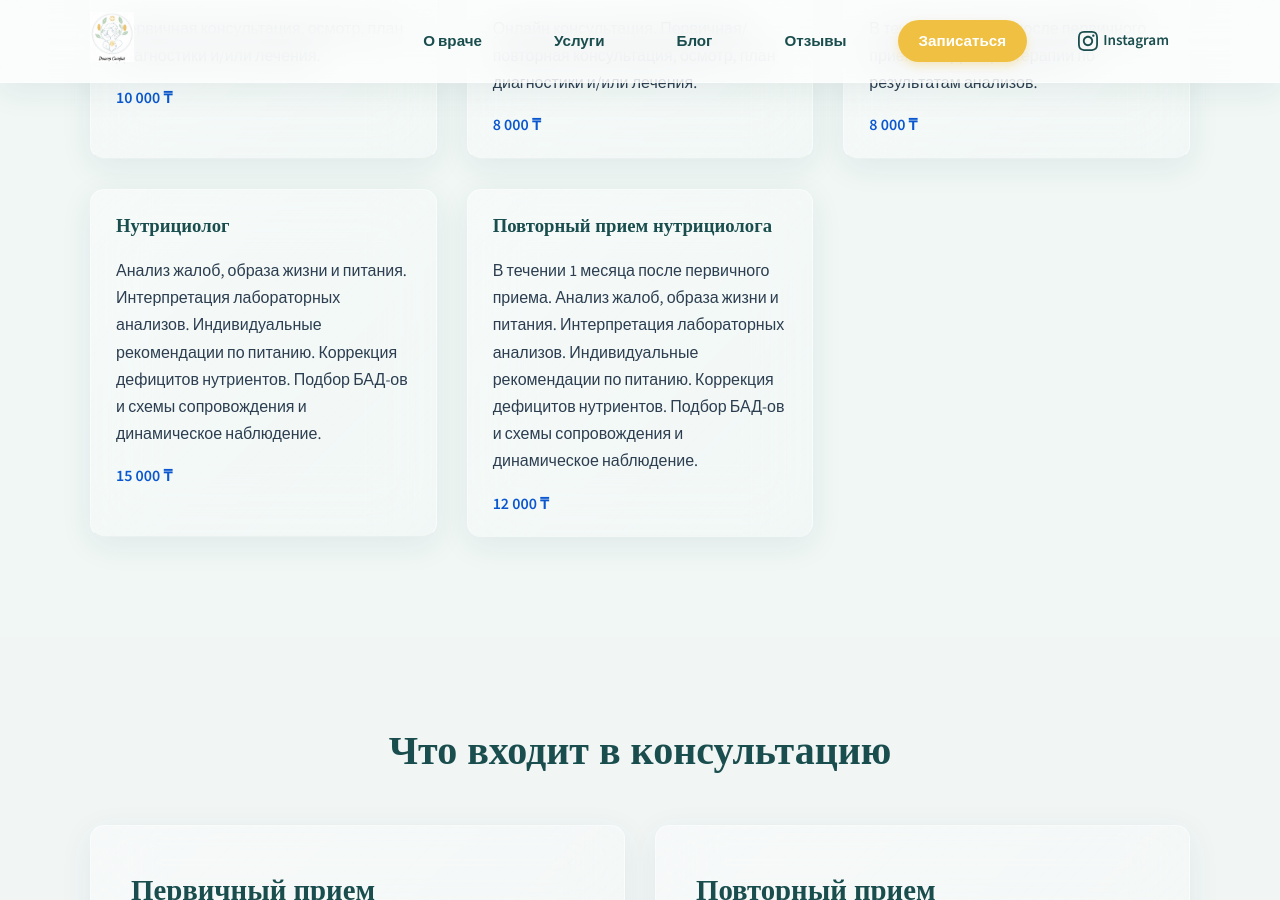
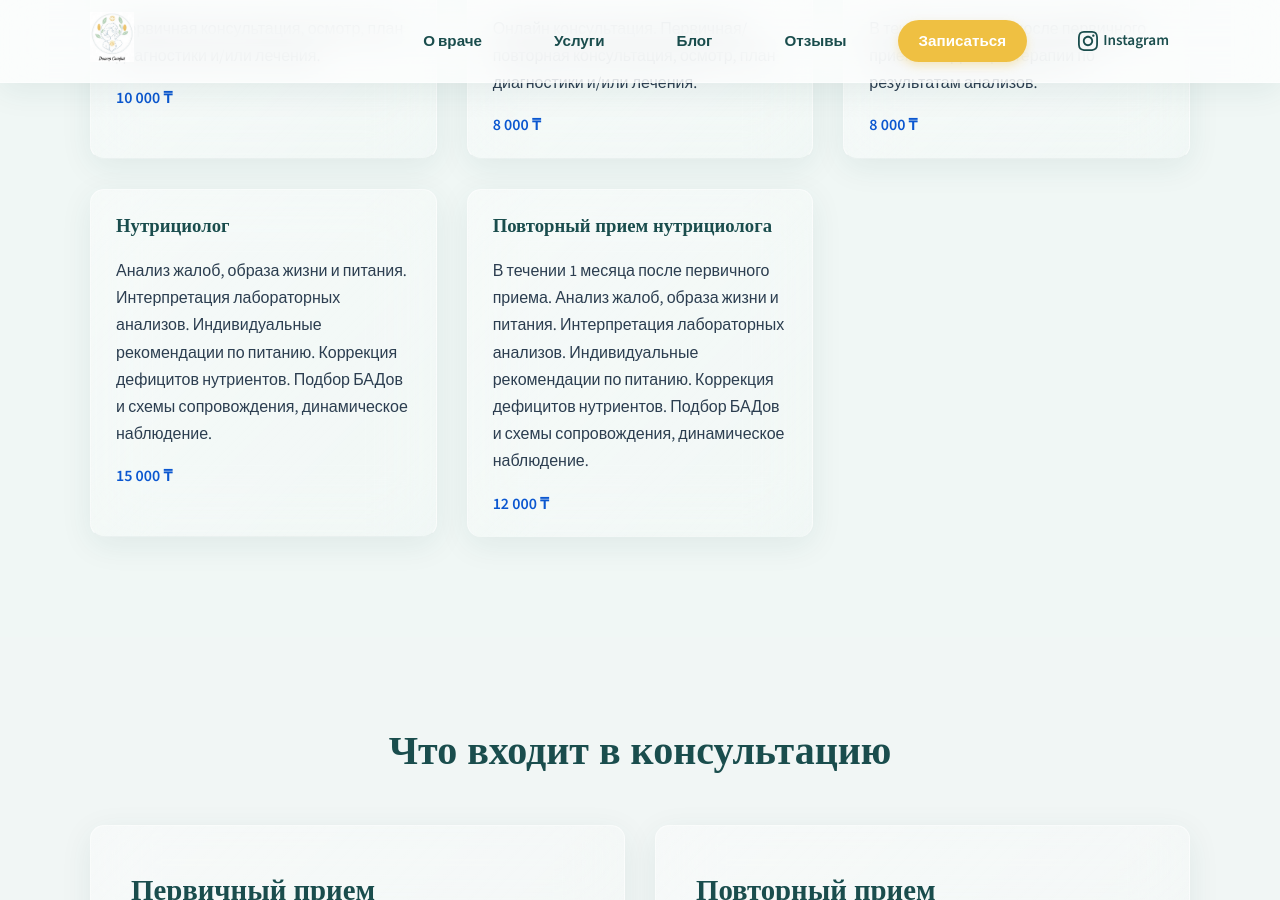
Before and after one commit to gosubv/doctorstafij, a Jekyll site: the page built from index.md, in a window 1280 px wide and 900 px high, scrolled down 3437 px. Built offline with Jekyll 4.4.1, drawn with Linux system fonts in a browser that asks for light colours; some of the changed text lies outside the part shown.

Commit message:
Text correction.

```diff
--- a/_data/services.yml
+++ b/_data/services.yml
@@ -8,8 +8,8 @@
   text: "В течении 1 месяца после первичного приема. Коррекция терапии по результатам анализов."
   price: "8 000 ₸"
 - title: "Нутрициолог"
-  text: "Анализ жалоб, образа жизни и питания. Интерпретация лабораторных анализов. Индивидуальные рекомендации по питанию. Коррекция дефицитов нутриентов. Подбор БАД-ов и схемы сопровождения и динамическое наблюдение."
+  text: "Анализ жалоб, образа жизни и питания. Интерпретация лабораторных анализов. Индивидуальные рекомендации по питанию. Коррекция дефицитов нутриентов. Подбор БАДов и схемы сопровождения, динамическое наблюдение."
   price: "15 000 ₸"
 - title: "Повторный прием нутрициолога"
-  text: "В течении 1 месяца после первичного приема. Анализ жалоб, образа жизни и питания. Интерпретация лабораторных анализов. Индивидуальные рекомендации по питанию. Коррекция дефицитов нутриентов. Подбор БАД-ов и схемы сопровождения и динамическое наблюдение."
+  text: "В течении 1 месяца после первичного приема. Анализ жалоб, образа жизни и питания. Интерпретация лабораторных анализов. Индивидуальные рекомендации по питанию. Коррекция дефицитов нутриентов. Подбор БАДов и схемы сопровождения, динамическое наблюдение."
   price: "12 000 ₸"
--- a/_data/specializations.yml
+++ b/_data/specializations.yml
@@ -12,7 +12,7 @@
   text: "Консультирование и ведение пациенток на всех сроках беременности, работа с гормональным фоном."
 - title: "Нутрициология"
   icon: "🧬"
-  text: "Восполнение дефицитных состояний, работа с витаминами и минералами. Хроническая усталость. Нарушение пищевого поведения. Поддержка здоровья кишечника и микробирты. Индивидуальный план питания (протокол питания). Подбор БАД-ов по показаниям. Сопровождение и динамическое наблюление."
+  text: "Восполнение дефицитных состояний, работа с витаминами и минералами. Хроническая усталость. Нарушение пищевого поведения. Поддержка здоровья кишечника и микробиоты. Индивидуальный план питания (протокол питания). Подбор БАДов по показаниям. Сопровождение и динамическое наблюдение."
 - title: "Другие эндокринные и гормональные нарушения"
   icon: "🧠"
-  text: "Заболевания гипофиза, пролактиномы и другие редкие нарушения эндокринной системы."
+  text: "Заболевания гипофиза, пролактиномы и другие нарушения эндокринной системы."
```
